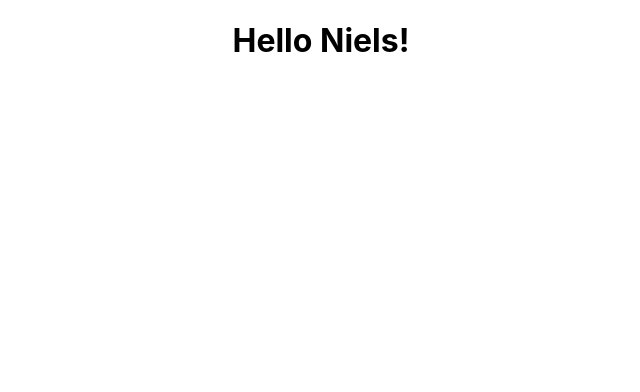
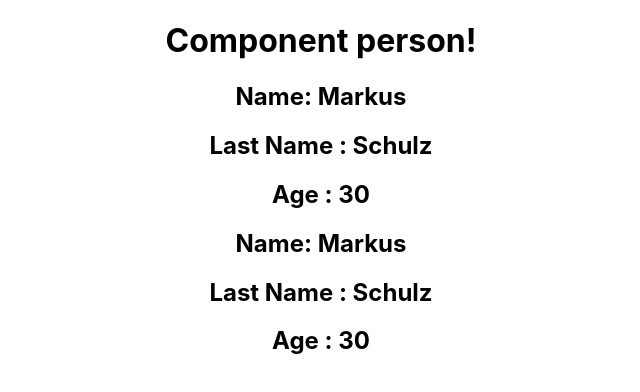
Before and after one commit to a-champi/Movies_app, a React (Create React App) app: page / in a window 1280 px wide. Shown: the top 392 px of the page, without its empty margins (319-959 px from the left). Built offline with nearby package versions, Linux system fonts and the light colour scheme.

Commit message:
call from Component

```diff
--- a/src/App.js
+++ b/src/App.js
@@ -1,12 +1,25 @@
 import './App.css';
+const Person = () => {
+  return(
+    <>
+      <h2> Name: Markus</h2>
+      <h2>Last Name : Schulz</h2>
+      <h2>Age : 30 </h2>
+    </>
+  )
+}
+
 
 const  App = ()  => {
   const name = "Micha";
-  const isNameShowing = false;
+  const test1 = null;
+  const isNameShowing = true;
 
   return (
     <div className="App">
-      <h1> Hello {isNameShowing? name : "Niels" }!</h1>
+      <h1 className="text-primary"> Component person!</h1>
+      <Person />
+      <Person />
     </div>
   );
 }
```
Also changed, not shown: src/reportWebVitals.js (deleted, +0 -13 lines), src/logo.svg (deleted), 1 other file (tests, documents, lock files or other folders).
